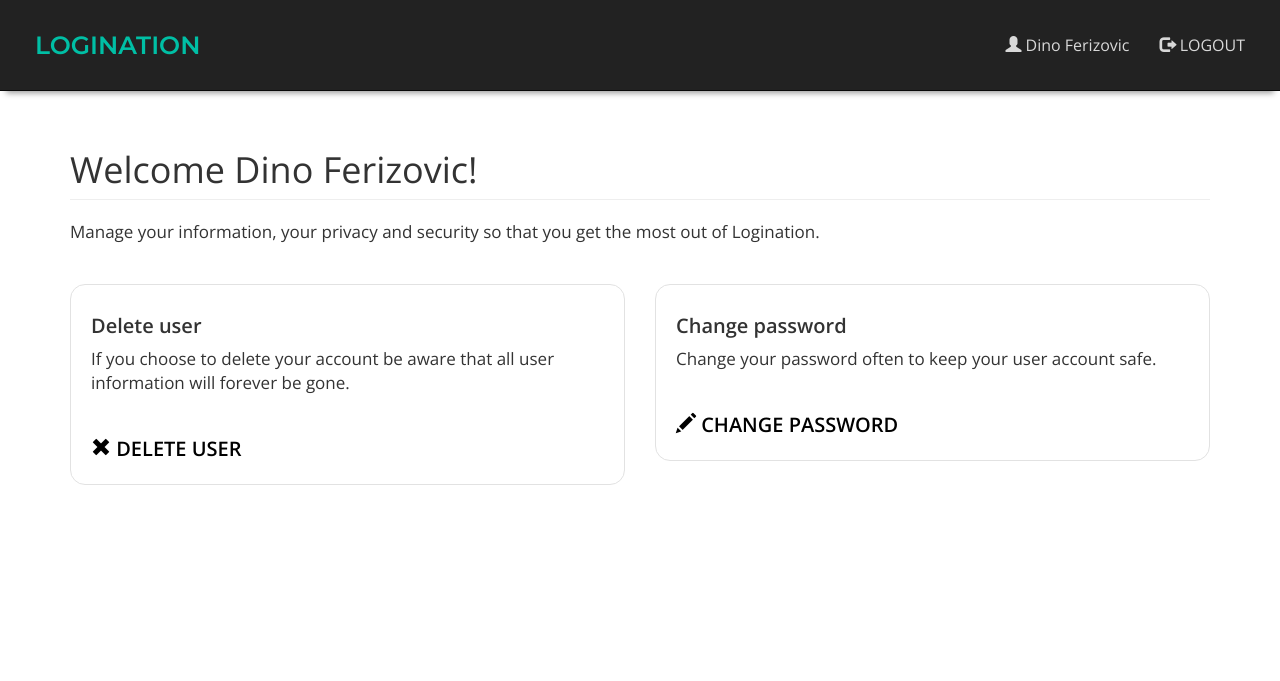
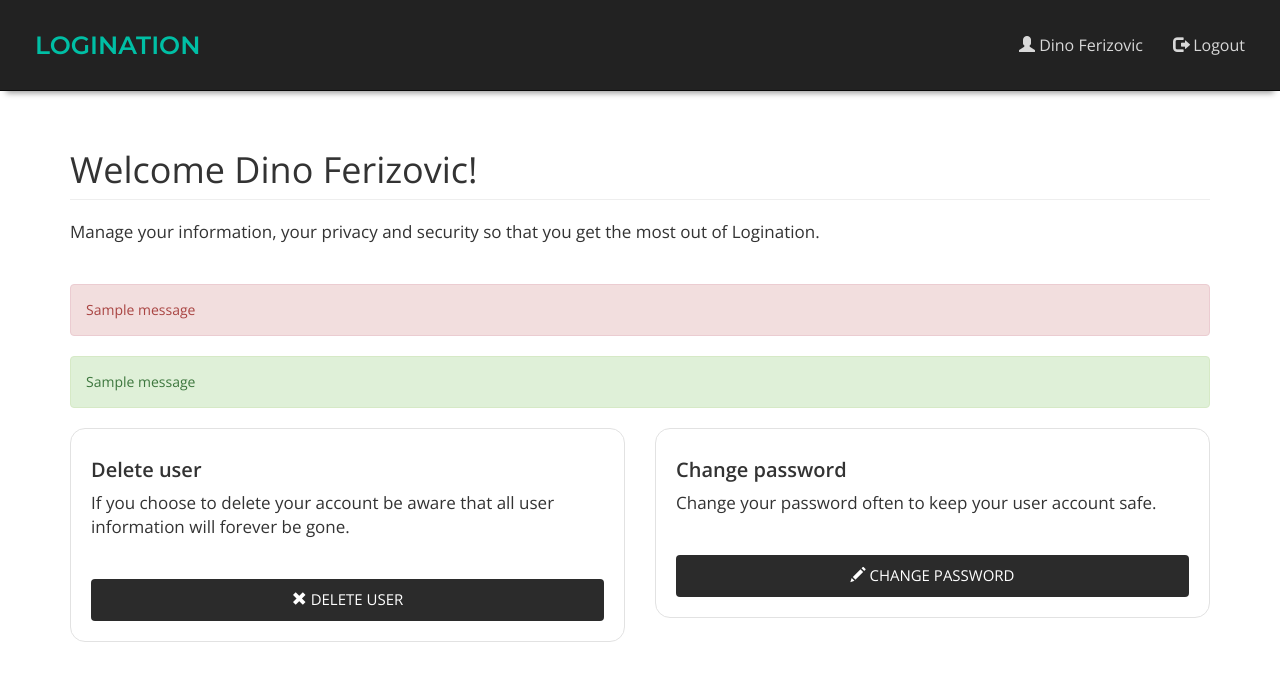
Before and after one commit to dife55/logination-flask-login, a Flask app: page /signedin in a window 1280 px wide. Shown: the top 681 px of the page. Run offline with Flask 2, Linux system fonts and the light colour scheme; a user stored in the database is signed in; one stand-in notice (Sample message) is shown; some libraries are stand-ins or nearby versions.

Commit message:
Adjustments
Made som adjustments

```diff
--- a/app.py
+++ b/app.py
@@ -36,6 +36,7 @@ def load_user(user_id):
 
 
 class LoginForm(FlaskForm):
+
     email = StringField('Email', validators=[InputRequired(), Email(message='Invalid email'), Length(max=50)])
     password = PasswordField('Password', validators=[InputRequired(), Length(min=8, max=20)])
     remember = BooleanField('remember me')
@@ -90,8 +91,8 @@ def signup():
 
             return redirect(url_for('login'))
         except:
-            flash('The email is already taken. Try a different email.', 'success')
-            return render_template('signup.html', form=form)
+            flash('The email is already taken. Try a different email.', 'error')
+            return redirect('signup')
 
     return render_template('signup.html', form=form)
 
@@ -104,9 +105,12 @@ def delete(id):
     try:
         db.session.delete(user_to_delete)
         db.session.commit()
-        return redirect(url_for('index'))
+
+        flash('The user account has been successfully deleted. Please create a new account if you want to use the logination services.', 'warning')
+        return redirect('/signup')
     except:
-        return "There was a problem deleting that user."
+        flash('There was a problem deleting that user.', 'error')
+        return redirect('/signup')
 
 
 @app.route('/update/<int:id>', methods=['POST', 'GET'])
@@ -114,14 +118,17 @@ def delete(id):
 def update(id):
     user_to_update = User.query.get_or_404(id)
     form = UpdateForm()
-    if request.method == "POST":
+
+    if form.validate_on_submit():
         user_to_update.password = generate_password_hash(
             form.password.data, method='sha256')
         try:
             db.session.commit()
+            flash('Password successfully changed.', 'success')
             return redirect('/signedin')
         except:
-            return "There Was a problem updating the password"
+            flash('There was a problem changing the password', 'error')
+            return redirect('/signedin')
     else:
         return render_template('update.html', user_to_update=user_to_update, form=form, name=current_user.name, id=current_user.id )
 
--- a/static/style.css
+++ b/static/style.css
@@ -60,7 +60,6 @@ body {
   font-weight: 600;
 }
 
-
 #home-container{
   text-align: right;
 }
@@ -106,13 +105,22 @@ nav {
 .form-signin {
   max-width: 500px;
   padding: 15px;
+  border-radius: 45px;
   margin: auto;
 }
 
 #user-button{
-  font-size: 20px;
-  color: black !important;
-  font-weight: 600;
+  font-size: 15px;
+  color: rgb(255, 255, 255) !important;
+  background-color: rgb(43, 43, 43) !important;
+  font-weight: 400;
+  border: 0px;
+  padding: 10px;
+}
+
+#user-button:hover{
+  background-color: #00bfa5 !important;
+  transition: 0.6s ease;
 }
 
 .card-body{
--- a/templates/index.html
+++ b/templates/index.html
@@ -12,12 +12,12 @@ services {% endblock %} {% block styles %} {{super()}}
       <ul class="nav navbar-nav navbar-right">
         <li>
           <a href="{{ url_for('signup') }}"
-            ><span class="glyphicon glyphicon-user"></span> SIGN UP</a
+            ><span class="glyphicon glyphicon-user"></span> Sign up</a
           >
         </li>
         <li>
           <a href="{{ url_for('login') }}"
-            ><span class="glyphicon glyphicon-log-in"></span> LOGIN</a
+            ><span class="glyphicon glyphicon-log-in"></span> Login</a
           >
         </li>
       </ul>
@@ -26,6 +26,7 @@ services {% endblock %} {% block styles %} {{super()}}
 </nav>
 
 <div class="container" id="home-container">
+
   <div class="row">
     <div class="col col-md-6" id="home-text">
       <h1 id="home-title">LOGINATION AT YOUR SERVICE</h1>
@@ -38,5 +39,4 @@ services {% endblock %} {% block styles %} {{super()}}
   </div>
 
 
-
 {% endblock %}
--- a/templates/signedin.html
+++ b/templates/signedin.html
@@ -1,4 +1,4 @@
-{% extends "bootstrap/base.html" %} {% block title %} {{name}} {% endblock %}
+{% extends "bootstrap/base.html" %} {% block title %} LOGINATION - LOGGED IN {% endblock %}
 {% block styles %} {{super()}}
 <link rel="stylesheet" href="{{url_for('.static', filename='style.css')}}" />
 {% endblock %} {% block content %}
@@ -14,7 +14,7 @@
         </li>
         <li>
           <a href="{{ url_for('logout') }}"
-            ><span class="glyphicon glyphicon-log-out"></span> LOGOUT</a
+            ><span class="glyphicon glyphicon-log-out"></span> Logout</a
           >
         </li>
       </ul>
@@ -26,7 +26,14 @@
   <h1 class="page-header">Welcome {{ name }}!</h1>
   <p id="signed-in-text">Manage your information, your privacy and security so that you get the most out of Logination.</p>
 
-
+  {% with messages = get_flashed_messages(category_filter=["error"]) %} {% if messages %} {% for msg in
+    messages %}
+    <div class="alert alert-danger ">{{ msg }}</div>
+    {% endfor %} {% endif %} {% endwith %}
+    {% with messages = get_flashed_messages(category_filter=["success"]) %} {% if messages %} {% for msg in
+      messages %}
+      <div class="alert alert-success ">{{ msg }}</div>
+      {% endfor %} {% endif %} {% endwith %}
 
   <div class="row">
     <div class="col-sm-6">
@@ -34,7 +41,7 @@
         <div class="card-body">
           <h5 class="card-title">Delete user</h5>
           <p class="card-text">If you choose to delete your account be aware that all user information will forever be gone. </p>
-          <a id="user-button" href="/delete/{{ id }}" ><span class="glyphicon glyphicon-remove"></span> DELETE USER</a>
+          <a id="user-button" class="btn btn-primary btn-block" href="/delete/{{ id }}" ><span class="glyphicon glyphicon-remove"></span> DELETE USER</a>
         </div>
       </div>
     </div>
@@ -43,7 +50,7 @@
         <div class="card-body">
           <h5 class="card-title">Change password</h5>
           <p class="card-text">Change your password often to keep your user account safe.</p>
-          <a id="user-button" href="/update/{{ id }}" ><span class="glyphicon glyphicon-pencil"></span> CHANGE PASSWORD</a>
+          <a id="user-button" class="btn btn-primary btn-block" href="/update/{{ id }}" ><span class="glyphicon glyphicon-pencil"></span> CHANGE PASSWORD</a>
         </div>
       </div>
     </div>
--- a/templates/update.html
+++ b/templates/update.html
@@ -14,7 +14,7 @@
           </li>
           <li>
             <a href="{{ url_for('logout') }}"
-              ><span class="glyphicon glyphicon-log-out"></span> LOGOUT</a
+              ><span class="glyphicon glyphicon-log-out"></span> Log out</a
             >
           </li>
         </ul>
@@ -27,7 +27,7 @@
     <form class="form-signin" method="POST" action="/update/{{ user_to_update.id }}">
       {{ form.hidden_tag() }}
       {{ wtf.form_field(form.password, placeholder="Create a new password") }}
-      <button class="btn btn-lg btn-primary btn-block" id="submit-button" type="submit">UPDATE</button>
+      <button class="btn btn-lg btn-primary btn-block" id="submit-button" type="submit">SUBMIT</button>
     </form>
   </div>
   {% endblock %}
```
Also changed, not shown: requirements.txt (added, +7 -0 lines), templates/login.html (+13 -8 lines), templates/signup.html (+16 -4 lines), database.db.
